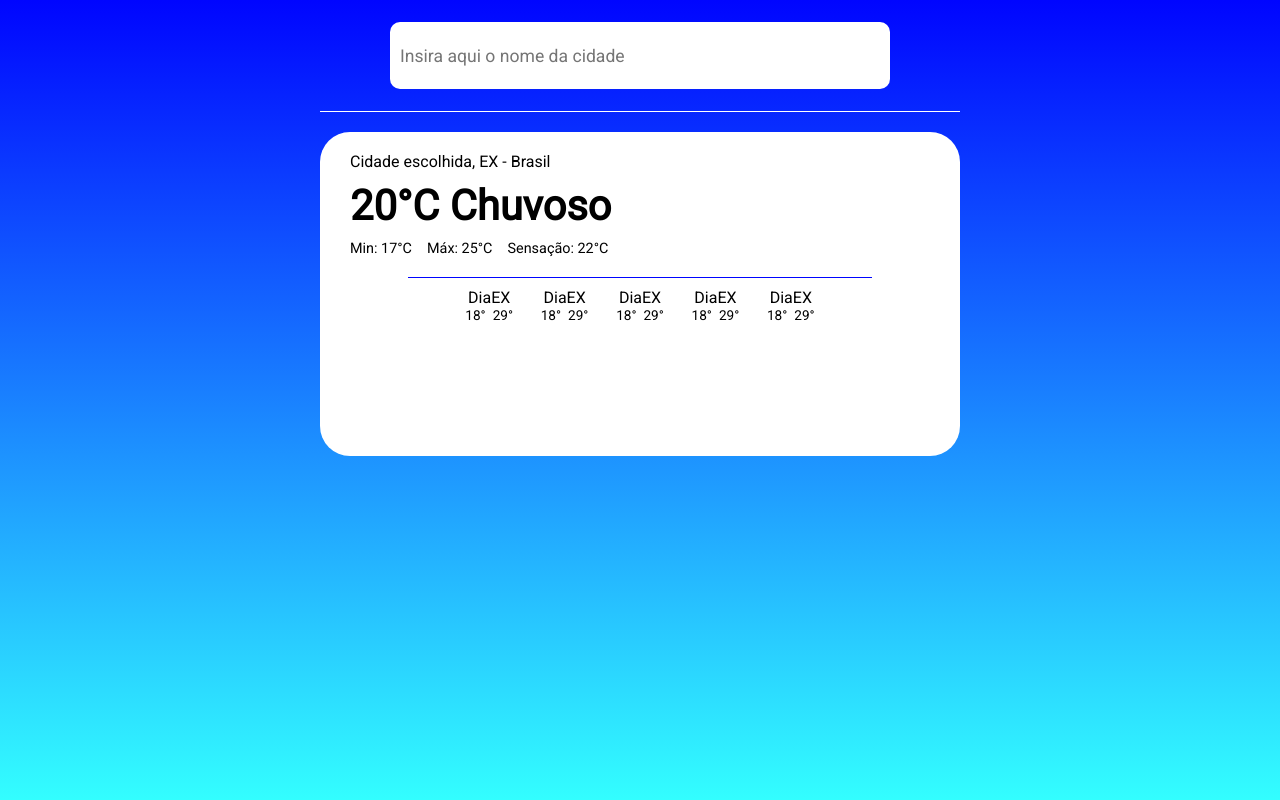
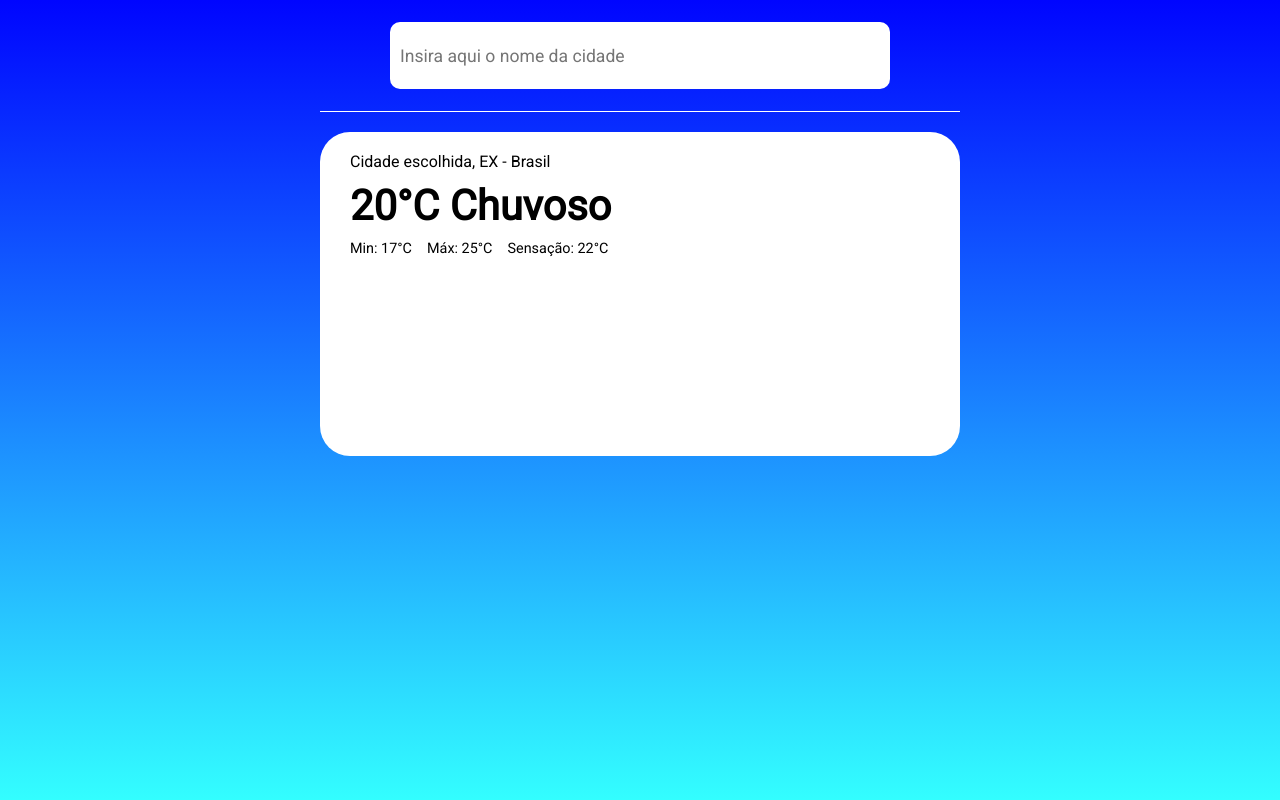
Before and after one commit to HenriqueMelo2007/previsao-tempo, a React (Vite) app: page / in a window 1280 px wide. Built offline with nearby package versions, Linux system fonts and the light colour scheme.

Commit message:
removendo componente

```diff
--- a/src/components/previsao/previsao.css
+++ b/src/components/previsao/previsao.css
@@ -26,31 +26,3 @@
   margin: 10px 0;
   font-size: 0.9rem;
 }
-
-.proximosDias {
-  display: grid;
-  width: 80%;
-  border-top: 1px solid rgb(0,5,255);
-  grid-template-columns: 1fr 1fr 1fr 1fr 1fr;
-  padding: 10px 50px 0 50px;
-  gap: 13px;
-}
-
-.div {
-  margin-top: 20px;
-  display: flex;
-  width: 100%;
-  justify-content: center;
-}
-
-.proxDia {
-  display: flex;
-  flex-direction: column;
-  align-items: center;
-}
-
-.minMaxProximoDia {
-  display: flex;
-  gap: 7px;
-  font-size: 0.85rem;
-}
--- a/src/components/previsao/proximodia.tsx
+++ /dev/null
@@ -1,12 +0,0 @@
-export function ProximoDia () {
-  return (
-    <div className="proxDia">
-      <p>DiaEX</p>
-      <div className="minMaxProximoDia">
-        <p>18°</p>
-        <p>29°</p>
-      </div>
-    </div>
-
-  )
-}
--- a/src/components/previsao/resultadoprevisao.tsx
+++ b/src/components/previsao/resultadoprevisao.tsx
@@ -1,5 +1,3 @@
-import { ProximoDia } from "./proximodia";
-
 export function ResultadoPrevisao() {
   return (
       <div className="resultado">
@@ -12,16 +10,6 @@ export function ResultadoPrevisao() {
           <p>Sensação: <span>22°C</span></p>
         </div>
 
-        <div className="div">
-          <div className="proximosDias">
-            <ProximoDia/>
-            <ProximoDia/>
-            <ProximoDia/>
-            <ProximoDia/>
-            <ProximoDia/>
-          </div>
-        </div>
-
       </div>
   )
 }
```
